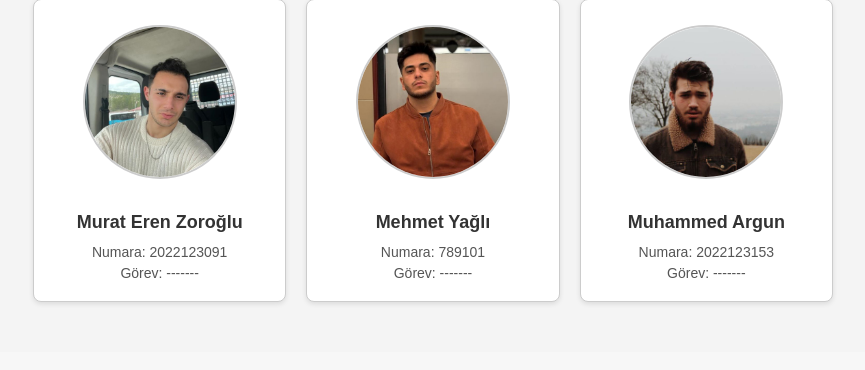
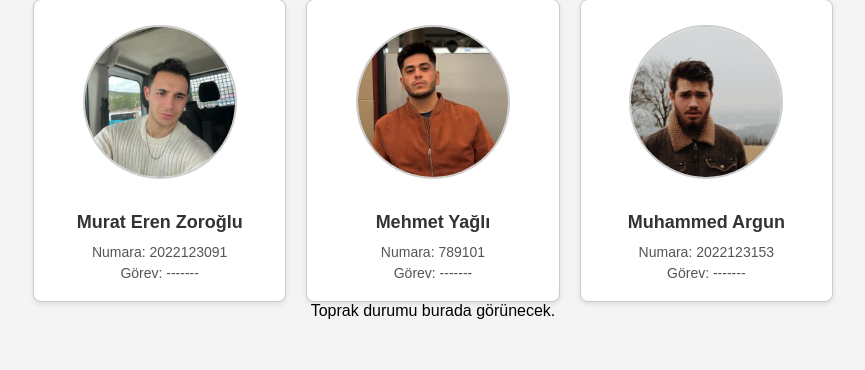
Before and after one commit to muhammed-argun/irrigation-system, a Flask app: page / in a window 1280 px wide. Shown: the part 558-928 px from the top of the page, without its empty margins (207-1072 px from the left). Before the commit the page ends 863 px from the top, so only its background shows below. Run offline with Flask 2, Linux system fonts and the light colour scheme.

Commit message:
Update index.html

```diff
--- a/templates/index.html
+++ b/templates/index.html
@@ -64,12 +64,10 @@
             </div>
         </div>
 
+        <div id="output">Toprak durumu burada görünecek.</div>
     </main>
 
     <script>
-        // 'C' tuşuna basıldığında, "Toprak kuru, valf çalışıyor" mesajını yazdır.
-        // 'V' tuşuna basıldığında, "Toprak ıslak, valf çalışmıyor" mesajını yazdır.
-
         window.addEventListener('keydown', function(event) {
             const outputDiv = document.getElementById('output');
             if (event.key === 'c' || event.key === 'C') {
```
